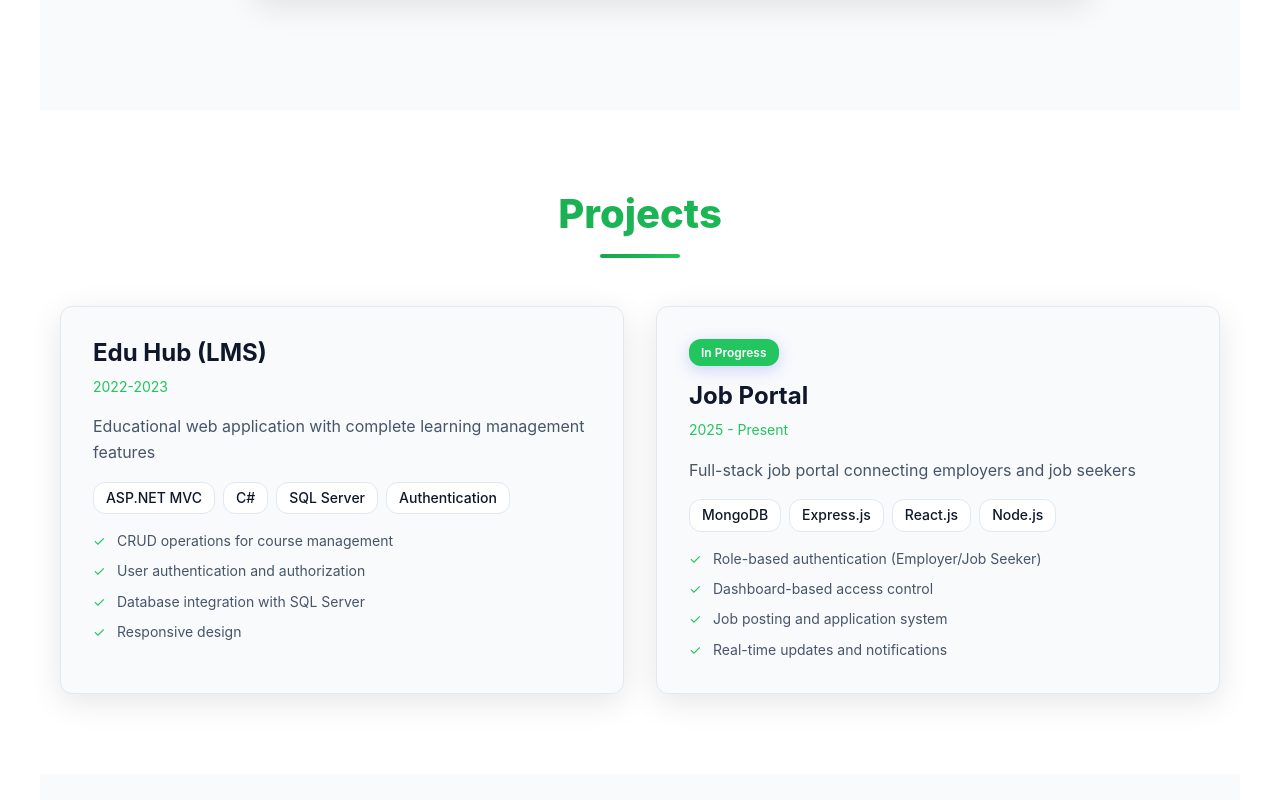
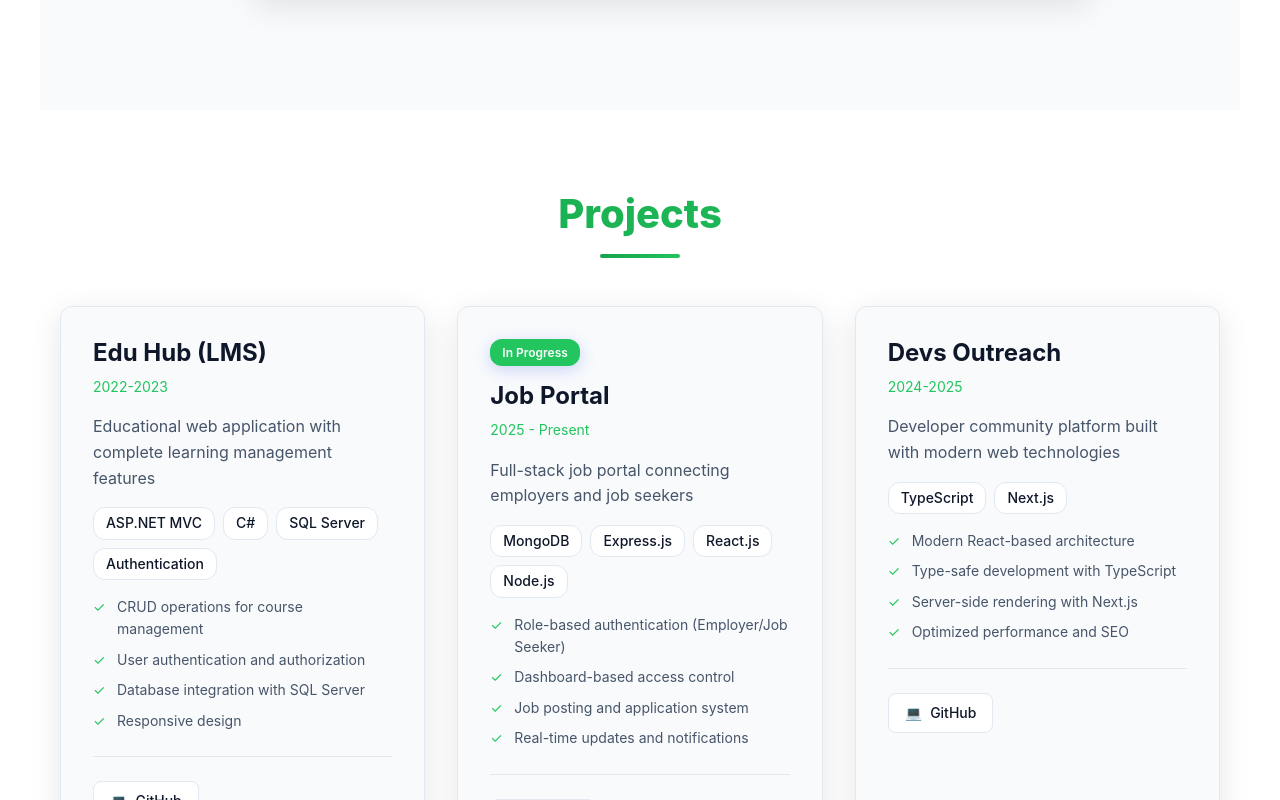
Before and after one commit to Munizazargar/muniza-portfolio, a Next.js app: page / in a window 1280 px wide. Shown: the part 2000-2800 px from the top of the page. Built offline with nearby package versions, Linux system fonts and the light colour scheme.

Commit message:
Initial commit

```diff
--- a/src/components/Projects.tsx
+++ b/src/components/Projects.tsx
@@ -15,7 +15,9 @@ export default function Projects() {
         'User authentication and authorization',
         'Database integration with SQL Server',
         'Responsive design'
-      ]
+      ],
+      github: 'https://github.com/munizazargar/edu-hub',
+      demo: ''
     },
     {
       title: 'Job Portal',
@@ -28,7 +30,23 @@ export default function Projects() {
         'Job posting and application system',
         'Real-time updates and notifications'
       ],
-      status: 'In Progress'
+      status: 'In Progress',
+      github: 'https://github.com/Munizazargar/jobGenesisBackend',
+      demo: ''
+    },
+    {
+      title: 'Devs Outreach',
+      period: '2024-2025',
+      description: 'Developer community platform built with modern web technologies',
+      technologies: ['TypeScript', 'Next.js'],
+      features: [
+        'Modern React-based architecture',
+        'Type-safe development with TypeScript',
+        'Server-side rendering with Next.js',
+        'Optimized performance and SEO'
+      ],
+      github: 'https://github.com/Munizazargar/Devs_Outreach',
+      demo: ''
     }
   ];
 
@@ -169,6 +187,76 @@ function ProjectCard({ project, index }: { project: any; index: number }) {
           </motion.li>
         ))}
       </ul>
+
+      {/* Project Links */}
+      <div style={{
+        display: 'flex',
+        gap: '1rem',
+        marginTop: '1.5rem',
+        paddingTop: '1.5rem',
+        borderTop: '1px solid var(--border)'
+      }}>
+        {project.github && (
+          <motion.a
+            href={project.github}
+            target="_blank"
+            rel="noopener noreferrer"
+            style={{
+              display: 'flex',
+              alignItems: 'center',
+              gap: '0.5rem',
+              padding: '0.5rem 1rem',
+              background: 'var(--bg-primary)',
+              border: '1px solid var(--border)',
+              borderRadius: '8px',
+              color: 'var(--text-primary)',
+              fontSize: '0.875rem',
+              fontWeight: '500',
+              transition: 'all 0.3s ease'
+            }}
+            whileHover={{
+              scale: 1.05,
+              y: -2,
+              borderColor: 'var(--accent)',
+              boxShadow: '0 4px 12px rgba(102, 126, 234, 0.2)'
+            }}
+            whileTap={{ scale: 0.95 }}
+          >
+            <span>💻</span>
+            GitHub
+          </motion.a>
+        )}
+
+        {project.demo && (
+          <motion.a
+            href={project.demo}
+            target="_blank"
+            rel="noopener noreferrer"
+            style={{
+              display: 'flex',
+              alignItems: 'center',
+              gap: '0.5rem',
+              padding: '0.5rem 1rem',
+              background: 'linear-gradient(135deg, #667eea 0%, #764ba2 100%)',
+              border: 'none',
+              borderRadius: '8px',
+              color: 'white',
+              fontSize: '0.875rem',
+              fontWeight: '500',
+              transition: 'all 0.3s ease'
+            }}
+            whileHover={{
+              scale: 1.05,
+              y: -2,
+              boxShadow: '0 4px 12px rgba(102, 126, 234, 0.4)'
+            }}
+            whileTap={{ scale: 0.95 }}
+          >
+            <span>🚀</span>
+            Live Demo
+          </motion.a>
+        )}
+      </div>
     </motion.div>
   );
 }
--- a/src/context/ThemeContext.tsx
+++ b/src/context/ThemeContext.tsx
@@ -1,22 +1,25 @@
-'use client';
+'use client';                //this will render on browser ,not on server
 
-import React, { createContext, useContext, useEffect, useState } from 'react';
+import React, { createContext, useContext, useEffect, useState } from 'react';    //importing these from react library
 
-type Theme = 'light' | 'dark';
+type Theme = 'light' | 'dark';   //making a type that stores light and dark
 
-interface ThemeContextType {
-  theme: Theme;
-  toggleTheme: () => void;
+interface ThemeContextType {          //declare a interface for typesafety
+  theme: Theme;                        //theme → current theme
+  toggleTheme: () => void;             //toggleTheme → function to switch theme
 }
 
-const ThemeContext = createContext<ThemeContextType | undefined>(undefined);
+const ThemeContext = createContext<ThemeContextType | undefined>(undefined);       //A global storage box for your app
 
-export function ThemeProvider({ children }: { children: React.ReactNode }) {
+export function ThemeProvider({ children }: { children: React.ReactNode }) {              //Wraps your entire app //Provides theme data to all children
+
+
   const [theme, setTheme] = useState<Theme>('light');
   const [mounted, setMounted] = useState(false);
 
   useEffect(() => {
     setMounted(true);
+
     const savedTheme = localStorage.getItem('theme') as Theme;
     if (savedTheme) {
       setTheme(savedTheme);
```
Also changed, not shown: 1 other file (tests, documents, lock files or other folders).
